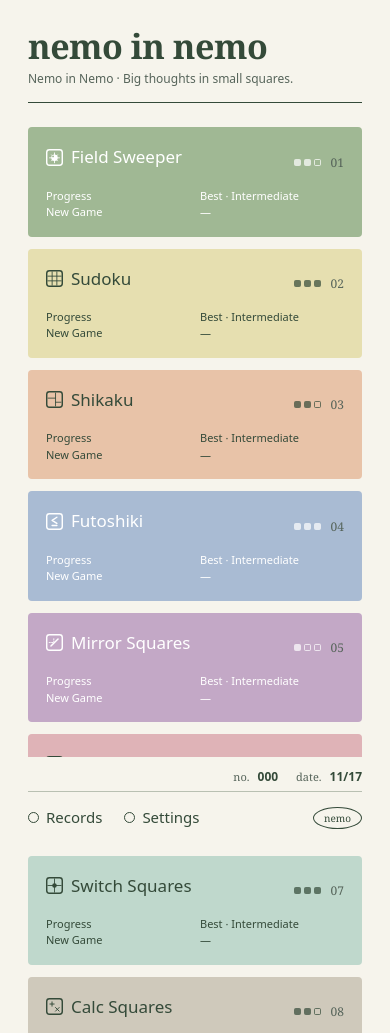
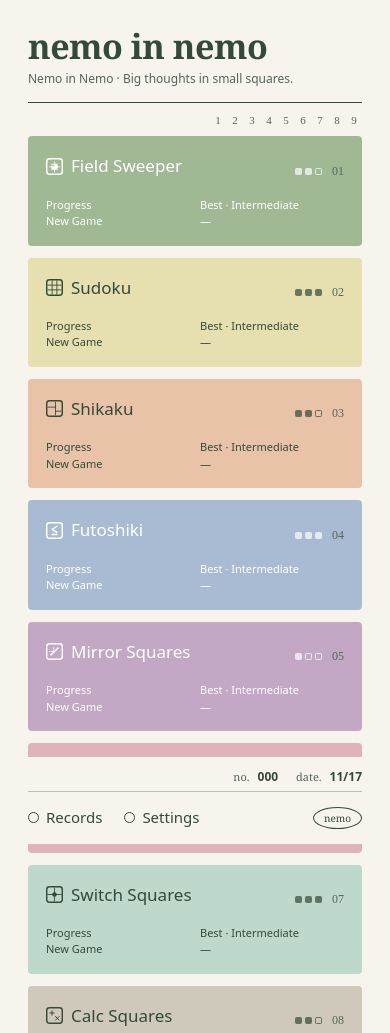
Before and after one commit to lalalalala00/field-sweeper, a plain HTML site: page docs/index.html in a window 390 px wide. Shown: the top 1033 px of the page. Drawn offline with Linux system fonts and the light colour scheme.

Commit message:
Polish the home screen
Korean names with small English names on Korean screens, a game number
row that circles the last game played and jumps to its card, even
figures for numbers, tighter spacing on phones, and square-ish
scrollbars that match the paper style.

```diff
--- a/docs/assets/common.js
+++ b/docs/assets/common.js
@@ -22,6 +22,7 @@
     '규칙에 어긋난 별 표시': ['Show rule-breaking stars', 'ルール違反の星を表示', '显示违规的星星'],
     '구역 색 칠하기': ['Tint regions', '区域に色をつける', '区域上色'],
     '계산이 틀린 묶음 표시': ['Show wrong cages', '計算が合わないブロックを表示', '显示计算错误的区块'],
+    '게임 바로 가기': ['Jump to a game', 'ゲームへ移動', '跳转到游戏'],
     '게임 난이도 {0}': ['Game difficulty: {0}', 'ゲームの難しさ：{0}', '游戏难度：{0}'],
     '{0}행 {1}열': ['Row {0}, column {1}', '{0}行 {1}列', '第{0}行 第{1}列'],
     '켜진 불 {0}/{1}': ['Lights on {0}/{1}', '点灯 {0}/{1}', '亮灯 {0}/{1}'],
@@ -76,19 +77,22 @@
   document.documentElement.lang = lang === 'zh' ? 'zh-Hans' : lang;
 
   // ── 게임 목록. 순서가 메인 화면의 번호(01, 02…)다. 이름은 모든 언어에서 영어 그대로. ──
+  // ko·en: 게임 이름. title(게임 화면 이름)은 언어와 상관없이 영어 이름이다.
   // weight: 게임 자체의 난이도(1 쉬움, 2 보통, 3 어려움). 메인 화면 카드에 작은 네모 세 개로 보인다. 앱의 GameKind.weight와 같다.
   const KINDS = [
-    { id: 'minesweeper', title: 'Field Sweeper', href: 'minesweeper.html', weight: 2 },
-    { id: 'sudoku', title: 'Sudoku', href: 'sudoku.html', weight: 3 },
-    { id: 'shikaku', title: 'Shikaku', href: 'shikaku.html', weight: 2 },
-    { id: 'futoshiki', title: 'Futoshiki', href: 'futoshiki.html', weight: 3 },
+    { id: 'minesweeper', ko: '필드 스위퍼', en: 'Field Sweeper', href: 'minesweeper.html', weight: 2 },
+    { id: 'sudoku', ko: '스도쿠', en: 'Sudoku', href: 'sudoku.html', weight: 3 },
+    { id: 'shikaku', ko: '시카쿠', en: 'Shikaku', href: 'shikaku.html', weight: 2 },
+    { id: 'futoshiki', ko: '후토시키', en: 'Futoshiki', href: 'futoshiki.html', weight: 3 },
     // 아직 만들지 않은 게임은 메인 화면에 '준비 중'으로 보인다.
-    { id: 'mirror', title: 'Mirror Squares', href: 'mirror.html', weight: 1 },
-    { id: 'pair', title: 'Pair Paths', href: 'pair.html', weight: 2 },
-    { id: 'switch', title: 'Switch Squares', href: 'switch.html', weight: 3 },
-    { id: 'calc', title: 'Calc Squares', href: 'calc.html', weight: 2 },
-    { id: 'star', title: 'Star Squares', href: 'star.html', weight: 2 },
-  ].map((k, i) => ({ ...k, number: String(i + 1).padStart(2, '0') }));
+    { id: 'mirror', ko: '거울네모', en: 'Mirror Squares', href: 'mirror.html', weight: 1 },
+    { id: 'pair', ko: '짝네모', en: 'Pair Paths', href: 'pair.html', weight: 2 },
+    { id: 'switch', ko: '스위치네모', en: 'Switch Squares', href: 'switch.html', weight: 3 },
+    { id: 'calc', ko: '셈네모', en: 'Calc Squares', href: 'calc.html', weight: 2 },
+    { id: 'star', ko: '별네모', en: 'Star Squares', href: 'star.html', weight: 2 },
+  ].map((k, i) => ({ ...k, title: k.en, number: String(i + 1).padStart(2, '0') }));
+  // 메인 화면(카드, 기록 창)의 게임 이름: 한국어 화면이면 한국어 이름 옆에 영어 이름을 작게, 다른 언어는 영어 이름만
+  const nameHTML = k => (lang === 'ko' ? `${esc(k.ko)}<small class="en-name">${esc(k.en)}</small>` : esc(k.en));
   const kind = id => KINDS.find(k => k.id === id);
 
   // ── 게임 이름 앞의 작은 상징. 모두 네모 안에 그 게임을 담은 모양이다. ──
@@ -289,6 +293,8 @@
 
   // ── 게임 화면 위쪽 막대: 뒤로, 상징과 이름·부제, 시간, 일시정지, 더보기 ──
   function topBar(id) {
+    // 메인 화면 번호 줄에서 마지막에 연 게임에 동그라미를 친다
+    store.set('lastGame', id);
     const k = kind(id);
     const el = document.createElement('header');
     el.className = 'topbar';
@@ -343,7 +349,7 @@
 
   window.Nemo = {
     store, t, setLang, get lang() { return lang; }, get langPref() { return langPref; },
-    KINDS, kind, symbol, icon, stats, clock, esc, Timer, undoLimit, undoLabel,
+    KINDS, kind, nameHTML, symbol, icon, stats, clock, esc, Timer, undoLimit, undoLabel,
     overlay, close, isOpen, working, levelPicker, pauseCover, result, confirmBox, menu, topBar, newButton,
     fitCanvas, cssColor, onTheme, roundRect,
   };
--- a/docs/assets/paper.css
+++ b/docs/assets/paper.css
@@ -23,6 +23,8 @@
   --ft-related: #e9eef5; --ft-same: #d3dcea; --ft-guide: #4d6a94; --ft-line: #d9d5c3;
   --sk-thin: #dedacb; --sk1: #d7e4ce; --sk2: #dce4f0; --sk3: #f1dccb; --sk4: #f0e6bc; --sk5: #e4deee; --sk6: #d9e9de;
   --f-serif: ui-serif, "New York", Georgia, "Times New Roman", serif;
+  /* 번호용 세리프: Georgia는 숫자 높이가 들쑥날쑥한 모양뿐이라 건너뛴다 */
+  --f-serif-num: ui-serif, "New York", "Times New Roman", serif;
   --f-round: ui-rounded, "SF Pro Rounded", system-ui, -apple-system, sans-serif;
   --f-body: system-ui, -apple-system, "Apple SD Gothic Neo", "Hiragino Sans", "PingFang SC", sans-serif;
   color-scheme: light;
@@ -184,3 +186,11 @@ canvas.board { display: block; touch-action: none; border-radius: 6px; }
 .segmented button[aria-pressed="true"] { background: var(--bg); box-shadow: 0 1px 3px rgba(0, 0, 0, .15); font-weight: 600; }
 .hint { font-size: 12px; color: var(--ink-soft); margin: 0; }
 @media (prefers-reduced-motion: reduce) { *, *::before, *::after { animation: none !important; transition: none !important; } }
+
+/* 스크롤바: 둥근 막대 대신 모서리가 거의 각진 얇은 막대(네모). 바탕은 투명, 올리면 잉크색.
+   Chrome·Safari는 ::-webkit-scrollbar로 모양까지, Firefox는 굵기와 색만 바꾼다. */
+::-webkit-scrollbar { width: 10px; height: 10px; }
+::-webkit-scrollbar-track, ::-webkit-scrollbar-corner { background: transparent; }
+::-webkit-scrollbar-thumb { background: var(--rule); border: 3px solid transparent; background-clip: padding-box; border-radius: 1px; min-height: 28px; }
+::-webkit-scrollbar-thumb:hover, ::-webkit-scrollbar-thumb:active { background: var(--ink-soft); background-clip: padding-box; }
+@supports not selector(::-webkit-scrollbar) { * { scrollbar-width: thin; scrollbar-color: var(--rule) transparent; } }
--- a/docs/index.html
+++ b/docs/index.html
@@ -14,11 +14,35 @@ body { display: flex; flex-direction: column; min-height: 100dvh; }
 .home { width: 100%; max-width: 560px; margin: 0 auto; flex: 1;
   padding: 0 max(28px, env(safe-area-inset-right)) 24px max(28px, env(safe-area-inset-left));
   display: flex; flex-direction: column; gap: 24px; }
-.head { padding-bottom: 14px; border-bottom: 1px solid var(--ink); display: flex; flex-direction: column; gap: 6px; }
+.head { padding-bottom: 14px; display: flex; flex-direction: column; gap: 6px; }
+/* 머리 아래 구분선. 휴대폰에서는 번호 줄이 이 선 아래로 내려간다 */
+.head .rule { height: 1px; background: var(--ink); margin-top: 8px; }
 /* 제목·소개·선은 위에 고정하고, 게임 카드만 그 아래로 스크롤된다 */
 .head { position: sticky; top: 0; z-index: 2; background: var(--bg); padding-top: max(28px, env(safe-area-inset-top)); }
 .head h1 { margin: 0; font: 600 34px/1.1 var(--f-serif); letter-spacing: -.5px; }
 .head p { margin: 0; font-size: 12px; color: var(--ink-soft); }
+/* 번호는 높이가 고른 숫자로 쓴다(--f-serif-num, lining-nums) */
+/* 소개 문구와 게임 번호 줄. 넓으면 한 줄, 좁으면 번호가 다음 줄 오른쪽으로 내려간다 */
+.sub { display: flex; flex-wrap: wrap; align-items: center; justify-content: space-between; gap: 4px 12px; }
+.nums { display: flex; gap: 1px; margin-left: auto; }
+.nums a { position: relative; width: 16px; height: 18px; display: grid; place-items: center; font: 11px var(--f-serif-num); color: var(--ink-soft);
+  text-decoration: none; font-variant-numeric: lining-nums tabular-nums; }
+.nums a.last { color: var(--ink); font-weight: 600; margin: 0 4px; }
+/* 마지막에 한 게임: 연필로 친 듯한 동그라미 */
+.nums svg { position: absolute; inset: -3px -5px; width: calc(100% + 10px); height: calc(100% + 6px); overflow: visible; pointer-events: none; }
+.nums path { fill: none; stroke: var(--ink); stroke-width: 1.1; stroke-linecap: round; }
+.gcard { scroll-margin-top: var(--head-h, 140px); }
+@media (max-width: 520px) {
+  /* 휴대폰: 소개 문구 → 구분선 → 번호 줄(오른쪽) */
+  .head .sub { display: contents; }
+  .head #tagline { order: 1; }
+  .head .rule { order: 2; }
+  /* 번호 줄 아래 여백은 7px만(머리 아래 여백 대신) */
+  .head { padding-bottom: 0; }
+  /* 머리와 첫 카드 사이 간격 없음(번호 줄 아래 7px만) */
+  .home { gap: 0; }
+  .head .nums { order: 3; margin-top: 2px; padding-bottom: 7px; }
+}
 .cards { display: flex; flex-direction: column; gap: 12px; }
 .gcard { display: flex; flex-direction: column; gap: 16px; padding: 18px 18px 16px; border-radius: 4px; text-decoration: none;
   background: var(--fill); color: var(--text); transition: opacity .1s; }
@@ -27,7 +51,9 @@ body { display: flex; flex-direction: column; min-height: 100dvh; }
 .gcard .top { display: flex; align-items: baseline; justify-content: space-between; }
 .gcard .name { display: flex; align-items: center; gap: 8px; font-size: 17px; font-weight: 500; }
 .gcard .sym { width: 17px; height: 17px; }
-.gcard .no { font: 12px var(--f-serif); color: var(--ink-soft); }
+/* 한국어 화면: 한국어 이름 옆의 작은 영어 이름 */
+.en-name { margin-left: 6px; font-size: 11px; font-weight: 400; opacity: .7; white-space: nowrap; }
+.gcard .no { font: 12px var(--f-serif-num); color: var(--ink-soft); font-variant-numeric: lining-nums; }
 /* 게임 자체 난이도: 채운 네모 수(1~3) */
 .gcard .meta { display: flex; align-items: center; gap: 10px; }
 .gcard .weight { position: relative; display: flex; gap: 3px; padding: 6px 0; color: var(--text); }
@@ -67,7 +93,7 @@ body { display: flex; flex-direction: column; min-height: 100dvh; }
 .scard .top { display: flex; align-items: baseline; justify-content: space-between; }
 .scard .name { display: flex; align-items: center; gap: 8px; font-size: 17px; font-weight: 500; }
 .scard .sym { width: 17px; height: 17px; }
-.scard .no { font: 12px var(--f-serif); }
+.scard .no { font: 12px var(--f-serif-num); font-variant-numeric: lining-nums; }
 .scard .grid { display: grid; grid-template-columns: 1fr 1fr; gap: 10px; }
 .scard .grid div { display: flex; flex-direction: column; font-variant-numeric: tabular-nums; }
 .scard .rows div { display: flex; gap: 10px; padding: 8px 0; border-top: 1px solid color-mix(in srgb, var(--text) 30%, transparent); }
@@ -94,7 +120,8 @@ body { display: flex; flex-direction: column; min-height: 100dvh; }
 <main class="home">
   <header class="head">
     <h1>nemo in nemo</h1>
-    <p id="tagline"></p>
+    <div class="sub"><p id="tagline"></p><nav class="nums" id="nums"></nav></div>
+    <div class="rule" aria-hidden="true"></div>
   </header>
   <nav class="cards" id="cards"></nav>
 </main>
@@ -160,16 +187,23 @@ body { display: flex; flex-direction: column; min-height: 100dvh; }
   function render() {
     document.title = `nemo in nemo · ${t('네모 안에 네모')}`;
     $('tagline').textContent = t('네모 안에 네모 · 작은 네모 속, 커다란 생각.');
+    // 게임 번호 줄: 누르면 그 카드로, 마지막에 연 게임에는 동그라미
+    const last = store.get('lastGame', null);
+    $('nums').setAttribute('aria-label', t('게임 바로 가기'));
+    $('nums').innerHTML = Nemo.KINDS.map((k, i) => `<a href="#card-${k.id}" class="${k.id === last ? 'last' : ''}" aria-label="${esc(k.title)}"${k.id === last ? ' aria-current="true"' : ''}>${i + 1}${k.id === last
+      ? '<svg viewBox="0 0 30 32" preserveAspectRatio="none" aria-hidden="true"><path d="M8 7C12 2 25 3 27 12C29 22 20 30 12 28C4 26 1 17 5 10C7 7 11 5 16 5.5"/></svg>' : ''}</a>`).join('');
+    document.documentElement.style.setProperty('--head-h', (document.querySelector('.head').offsetHeight + 12) + 'px');
     $('cards').replaceChildren(...Nemo.KINDS.map(k => {
       // 준비 중인 게임은 누를 수 없는 카드로 둔다.
       const a = document.createElement(k.href ? 'a' : 'div');
       a.className = 'gcard' + (k.href ? '' : ' soon');
+      a.id = 'card-' + k.id;
       if (k.href) a.href = k.href;
       a.style.cssText = colors(k.id);
       const [first, second] = summary(k.id);
       const weightLabel = t('게임 난이도 {0}', t(['쉬움', '보통', '어려움'][k.weight - 1]));
       const weight = `<span class="weight" role="img" aria-label="${esc(weightLabel)}" data-tip="${esc(weightLabel)}">${[1, 2, 3].map(w => `<i${w <= k.weight ? ' class="on"' : ''}></i>`).join('')}</span>`;
-      a.innerHTML = `<div class="top"><span class="name">${Nemo.symbol(k.id)}${k.title}</span><span class="meta">${weight}<span class="no">${k.number}</span></span></div>
+      a.innerHTML = `<div class="top"><span class="name">${Nemo.symbol(k.id)}<span>${Nemo.nameHTML(k)}</span></span><span class="meta">${weight}<span class="no">${k.number}</span></span></div>
         <div class="cells"><div><span>${esc(first[0])}</span><span>${esc(first[1])}</span></div><div><span>${esc(second[0])}</span><span>${esc(second[1])}</span></div></div>`;
       return a;
     }));
@@ -203,7 +237,7 @@ body { display: flex; flex-direction: column; min-height: 100dvh; }
         body = `<div class="grid">${cell('플레이', s.plays)}${cell('완료', s.completions)}${cell('완료율', rate)}${cell('평균 시간', avg)}</div>`
           + (names.length ? `<div class="rows">${names.map(name => `<div><span>${esc(t(name))}</span><span>${t('완료 {0}', s.completionsByDifficulty[name])}</span><span>${s.bestByDifficulty[name] != null ? clock(s.bestByDifficulty[name]) : '—'}</span></div>`).join('')}</div>` : '');
       }
-      return `<section class="scard" style="${colors(k.id)}"><div class="top"><span class="name">${Nemo.symbol(k.id)}${k.title}</span><span class="no">${k.number}</span></div>${body}</section>`;
+      return `<section class="scard" style="${colors(k.id)}"><div class="top"><span class="name">${Nemo.symbol(k.id)}<span>${Nemo.nameHTML(k)}</span></span><span class="no">${k.number}</span></div>${body}</section>`;
     }).join(''));
   };
 
```
Also changed, not shown: docs/minesweeper.html (+10 -0 lines).
